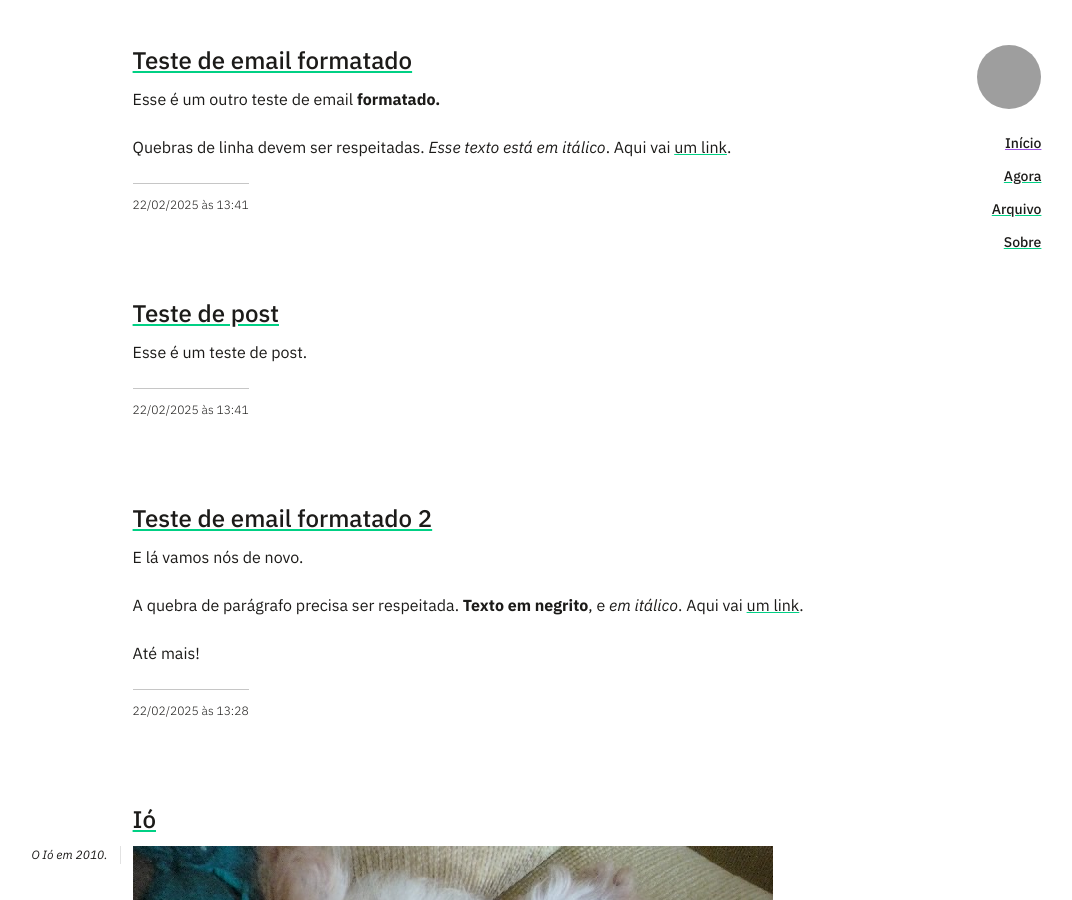
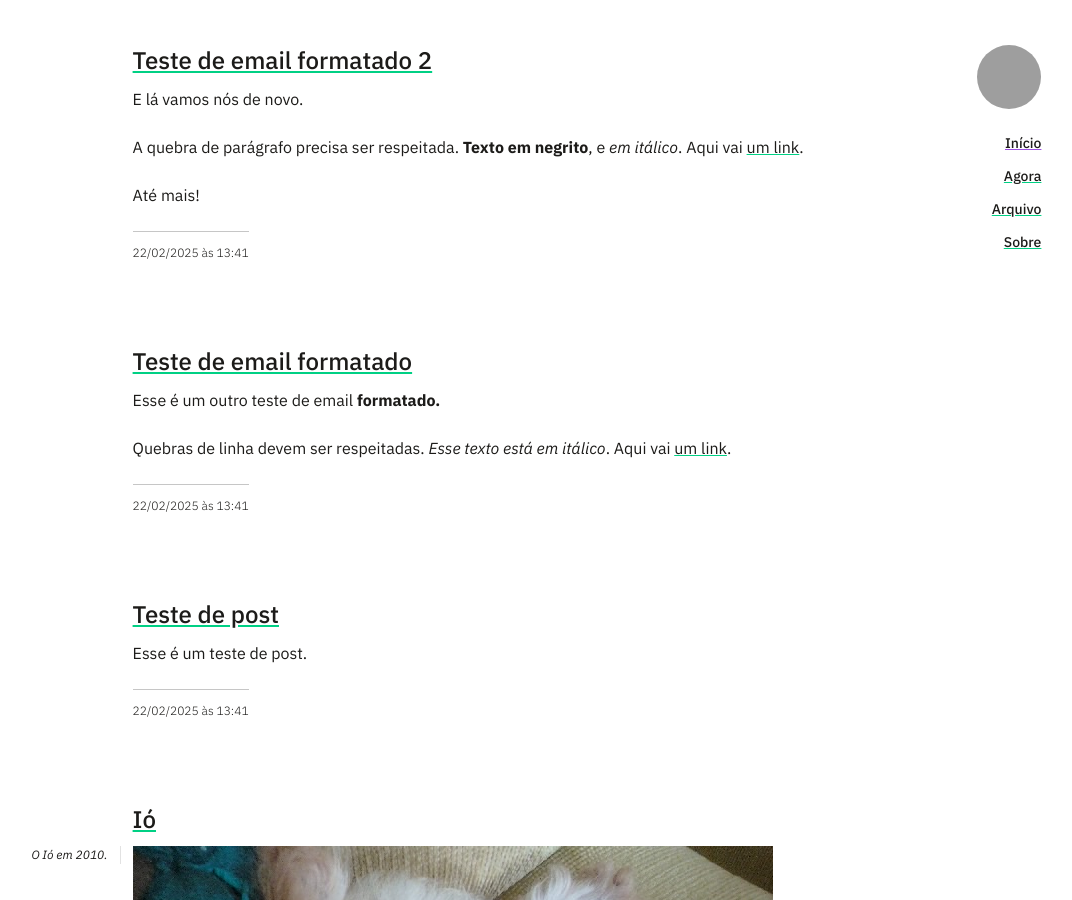
Before and after one commit to arthrfrts/arthrfrts, a Jekyll site: the page built from index.html, in a window 1280 px wide and 900 px high. Shown: the whole window, without its empty margins (53-1125 px from the left). Built offline with Jekyll 4.4.1, drawn with Linux system fonts in a browser that asks for light colours; some web fonts are replaced; a script that is not in the unit is left out; part of the change alters nothing that is shown; grey boxes are pictures that could not be loaded.

Commit message:
Adding post teste-de-email-formatado-2 via JekyllMail

```diff
--- a/_posts/2025-02-22-teste-de-email-formatado-2.md
+++ b/_posts/2025-02-22-teste-de-email-formatado-2.md
@@ -1,11 +1,11 @@
 ---
 title: 'Teste de email formatado 2'
-date: 2025-02-22 16:28:54
+date: 2025-02-22 16:41:59
 layout: post
 markup: markdown
 name: 2025-02-22-teste-de-email-formatado-2.md
 published: true
-time: 2025-02-22 16:28:54 -0300
+time: 2025-02-22 16:41:59 -0300
 title: Teste de email formatado 2
 ---
 <html><head><meta http-equiv="content-type" content="text/html; charset=utf-8"></head><body dir="auto">E lá vamos nós de novo.<div><br></div><div>A quebra de parágrafo precisa ser respeitada. <b>Texto em negrito</b>, e <i>em itálico</i>. Aqui vai&nbsp;<a href="https://arthr.me">um link</a>.</div><div><br></div><div>Até mais!</div></body></html>
```
